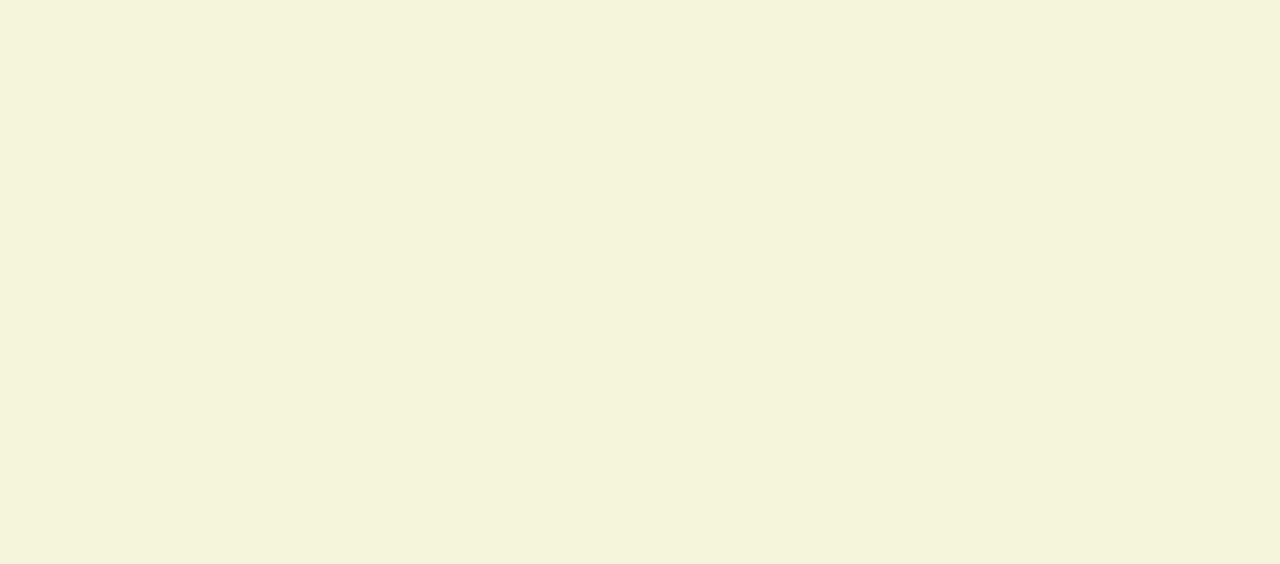
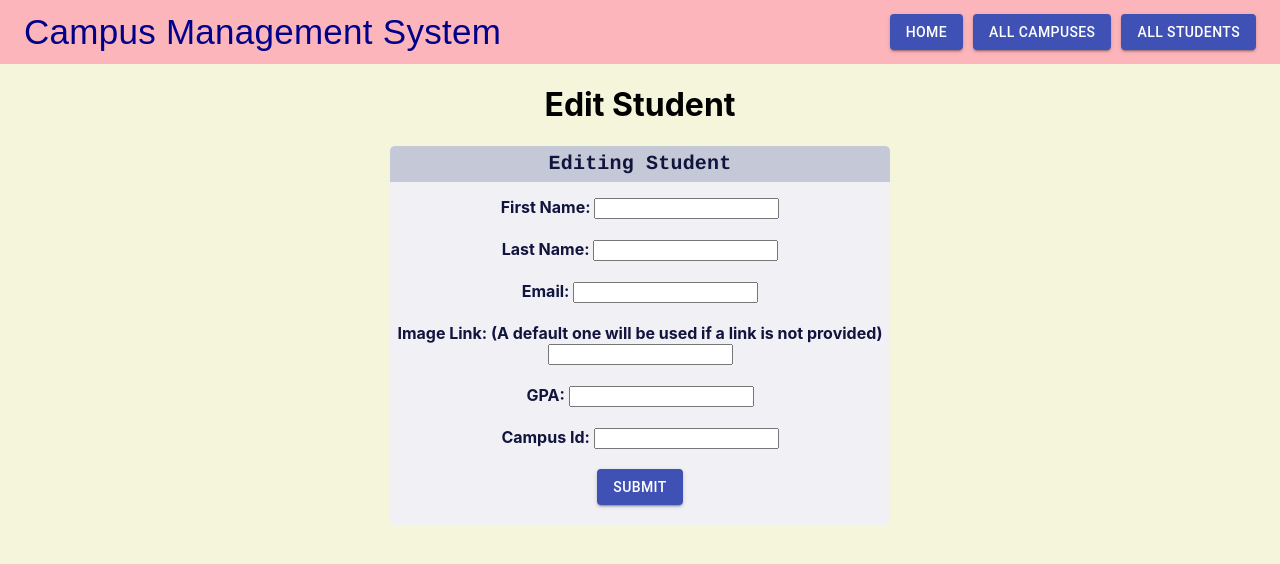
Before and after one commit to DavidY-23/Assignment5_Client, a React (Create React App) app: page /editstudent/1 in a window 1280 px wide. Shown: the top 564 px of the page. Built offline with nearby package versions, Linux system fonts and the light colour scheme; no server answers.

Commit message:
Started making the Edit functionality, managed to get value of student onto the form

```diff
--- a/src/App.js
+++ b/src/App.js
@@ -3,6 +3,7 @@ import "./App.css";
 //Router
 import { Switch, Route } from "react-router-dom";
 import NewCampusContainer  from './components/containers/NewCampusContainer';
+import EditStudentContainer from './components/containers/EditStudentContainer';
 //Components
 import {
   HomePageContainer,
@@ -28,6 +29,7 @@ const App = () => {
         <Route exact path="/students" component={AllStudentsContainer} />
         <Route exact path="/newstudent" component={NewStudentContainer} />
         <Route exact path="/student/:id" component={StudentContainer} />
+        <Route exact path="/editstudent/:id" component={EditStudentContainer}/>
       </Switch>
     </div>
   );
--- /dev/null
+++ b/src/components/containers/EditStudentContainer.js
@@ -0,0 +1,105 @@
+/*==================================================
+NewStudentContainer.js
+
+The Container component is responsible for stateful logic and data fetching, and
+passes data (if any) as props to the corresponding View component.
+If needed, it also defines the component's "connect" function.
+================================================== */
+import Header from './Header';
+import { Component } from 'react';
+import { connect } from 'react-redux';
+import { Redirect } from 'react-router-dom';
+import { fetchStudentThunk,
+  deleteStudentThunk } from "../../store/thunks";
+
+import EditStudentView from '../views/EditStudentView';
+import { editStudentThunk } from '../../store/thunks';
+
+class EditStudentContainer extends Component {
+  // Initialize state
+  componentDidMount() {
+    //getting student ID from url
+    this.props.fetchStudent(this.props.match.params.id);
+  }
+
+  // Capture input data when it is entered
+  handleChange = event => {
+    this.setState({
+      [event.target.name]: event.target.value
+    });
+  }
+
+  // Take action after user click the submit button
+  handleSubmit = async event => {
+    event.preventDefault();  // Prevent browser reload/refresh after submit.
+    console.log("The state of Student", this.state)
+    let student = {
+        firstname: this.state.firstname,
+        lastname: this.state.lastname,
+        email: this.state.email,
+        imageUrl: this.state.imageUrl,
+        gpa: this.state.gpa,
+        campusId: this.state.campusId
+    };
+
+    // Add new student in back-end database
+    let newStudent = await this.props.addStudent(student);
+    console.log("EDIT STUDENT IN CONTAINER", newStudent);
+    console.log("Checking this props", this.props)
+
+    // Update state, and trigger redirect to show the new student
+    this.setState({
+      firstname: "",
+      lastname: "",
+      email: "",
+      imageUrl: "",
+      gpa: null,
+      campusId: null,
+      redirect: true,
+      redirectId: newStudent.id
+    });
+  }
+
+  // Unmount when the component is being removed from the DOM:
+  componentWillUnmount() {
+      this.setState({redirect: false, redirectId: null});
+  }
+
+  // Render new student input form
+  render() {
+    // Redirect to new student's page after submit
+
+
+    // Display the input form via the corresponding View component
+    return (
+      <div>
+        <Header />
+        <EditStudentView
+          handleChange = {this.handleChange}
+          handleSubmit={this.handleSubmit}
+          student={this.props.student}
+        />
+      </div>
+    );
+  }
+}
+
+const mapState = (state) => {
+  return {
+    student: state.student,  // Get the State object from Reducer "student"
+  };
+};
+// The following input argument is passed to the "connect" function used by "NewStudentContainer" component to connect to Redux Store.
+// The "mapDispatch" argument is used to dispatch Action (Redux Thunk) to Redux Store.
+// The "mapDispatch" calls the specific Thunk to dispatch its action. The "dispatch" is a function of Redux Store.
+const mapDispatch = (dispatch) => {
+    return({
+        fetchStudent: (id) => dispatch(fetchStudentThunk(id)),
+        editStudent: (student) => dispatch(editStudentThunk(student)),
+    })
+}
+
+// Export store-connected container by default
+// NewStudentContainer uses "connect" function to connect to Redux Store and to read values from the Store
+// (and re-read the values when the Store State updates).
+export default connect(mapState, mapDispatch)(EditStudentContainer);
--- a/src/components/views/AllStudentsView.js
+++ b/src/components/views/AllStudentsView.js
@@ -7,7 +7,7 @@ It constructs a React component to display the all students view page.
 import { Link } from "react-router-dom";
 
 const AllStudentsView = (props) => {
-  const {students, deleteStudent} = props;
+  const {students, deleteStudent, editStudent} = props;
   console.log("students", students);
 
   // If there is no student, display a message
@@ -37,7 +37,10 @@ const AllStudentsView = (props) => {
               <Link to={`/student/${student.id}`}>
                 <h2>{name}</h2>
               </Link>
-              <button onClick={() => deleteStudent(student.id)}>Delete</button>
+              <button onClick={() => deleteStudent(student.id)}>Delete</button> &nbsp;
+              <Link to={`/editStudent/${student.id}`}>
+              <button>Edit</button>
+              </Link>
               <hr/>
             </div>
           );
--- /dev/null
+++ b/src/components/views/EditStudentView.js
@@ -0,0 +1,122 @@
+/*==================================================
+EditStudentView.js
+
+The Views component is responsible for rendering web page with data provided by the corresponding Container component.
+It constructs a React component to display the new student page.
+================================================== */
+import Button from '@material-ui/core/Button';
+import Typography from '@material-ui/core/Typography';
+import { makeStyles } from '@material-ui/core/styles';
+import { useState } from 'react';
+
+// Create styling for the input form
+const useStyles = makeStyles( () => ({
+  formContainer:{
+    width: '500px',
+    backgroundColor: '#f0f0f5',
+    borderRadius: '5px',
+    margin: 'auto',
+  },
+  title: {
+    flexGrow: 1,
+    textAlign: 'left',
+    textDecoration: 'none'
+  },
+  customizeAppBar:{
+    backgroundColor: '#11153e',
+    shadows: ['none'],
+  },
+  formTitle:{
+    backgroundColor:'#c5c8d6',
+    marginBottom: '15px',
+    textAlign: 'center',
+    borderRadius: '5px 5px 0px 0px',
+    padding: '3px'
+  },
+}));
+
+const EditStudentView = (props) => {
+  const {handleChange, handleSubmit, student } = props;
+  const classes = useStyles();
+  const [validatefName, setvalidatefName] = useState("")
+  const [validatelName, setvalidatelName] = useState("")
+  const [validateEmail, setvalidateEmailn] = useState("")
+  console.log("STUDENT INSIDE EDITVIEW", student)
+  function ValidateForm(e) {
+    e.preventDefault();
+    if (e.target[0].value && e.target[1].value && e.target[2].value)
+      handleSubmit(e)
+    if (!e.target[0].value)
+      setvalidatefName("There is no first name.")
+    else
+      setvalidatefName("")
+    if (!e.target[1].value)
+      setvalidatelName("There is no last name.")
+    else
+      setvalidatelName("")
+    if (!e.target[3].value)
+      setvalidateEmailn("There is no email.")
+    else
+      setvalidateEmailn("")
+  }
+
+  // Render a New Student view with an input form
+  return (
+    <div>
+      <h1>Edit Student</h1>
+
+      <div className={classes.root}>
+        <div className={classes.formContainer}>
+          <div className={classes.formTitle}>
+            <Typography style={{fontWeight: 'bold', fontFamily: 'Courier, sans-serif', fontSize: '20px', color: '#11153e'}}>
+              Editing Student
+            </Typography>
+          </div>
+          <form style={{textAlign: 'center'}} onSubmit={(e) => ValidateForm(e)}>
+            <label style= {{color:'#11153e', fontWeight: 'bold'}}>First Name: </label>
+            <input type="text" name="firstname" value={student.firstname} onChange ={(e) => handleChange(e)} />
+            <br/>
+            <br/>
+
+            <label style={{color:'#11153e', fontWeight: 'bold'}}>Last Name: </label>
+            <input type="text" name="lastname"value={student.lastname} onChange={(e) => handleChange(e)} />
+            <br/>
+            <br/>
+
+            <label style={{color:'#11153e', fontWeight: 'bold'}}>Email: </label>
+            <input type="text" name="email" value={student.email} onChange={(e) => handleChange(e)} />
+            <br/>
+            <br/>
+
+            <label style={{color:'#11153e', fontWeight: 'bold'}}>Image Link: (A default one will be used if a link is not provided)</label>
+            <input type="text" name="imageUrl" value={student.imageUrl} onChange={(e) => handleChange(e)} />
+            <br/>
+            <br/>
+
+            <label style={{color:'#11153e', fontWeight: 'bold'}}>GPA: </label>
+            <input type="text" name="gpa" value={student.GPA} onChange={(e) => handleChange(e)} />
+            <br/>
+            <br/>
+
+            <label style={{color:'#11153e', fontWeight: 'bold'}}>Campus Id: </label>
+            <input type="text" name="campusId" value={student.campus.id} onChange={(e) => handleChange(e)} />
+            <br/>
+            <br/>
+
+            <Button variant="contained" color="primary" type="submit">
+              Submit
+            </Button>
+            <br/>
+            <br/>
+          </form>
+          </div>
+          <h3>{validatefName}</h3>
+          <h3>{validatelName}</h3>
+          <h3>{validateEmail}</h3>
+
+      </div>
+    </div>
+  )
+}
+
+export default EditStudentView;
--- a/src/components/views/StudentView.js
+++ b/src/components/views/StudentView.js
@@ -5,7 +5,6 @@ The Views component is responsible for rendering web page with data provided by
 It constructs a React component to display the single student view page.
 ================================================== */
 import { useState } from 'react';
-import { deleteStudent } from '../../store/actions/actionCreators';
 import { Link } from "react-router-dom";
 
 const StudentView = (props) => {
```
